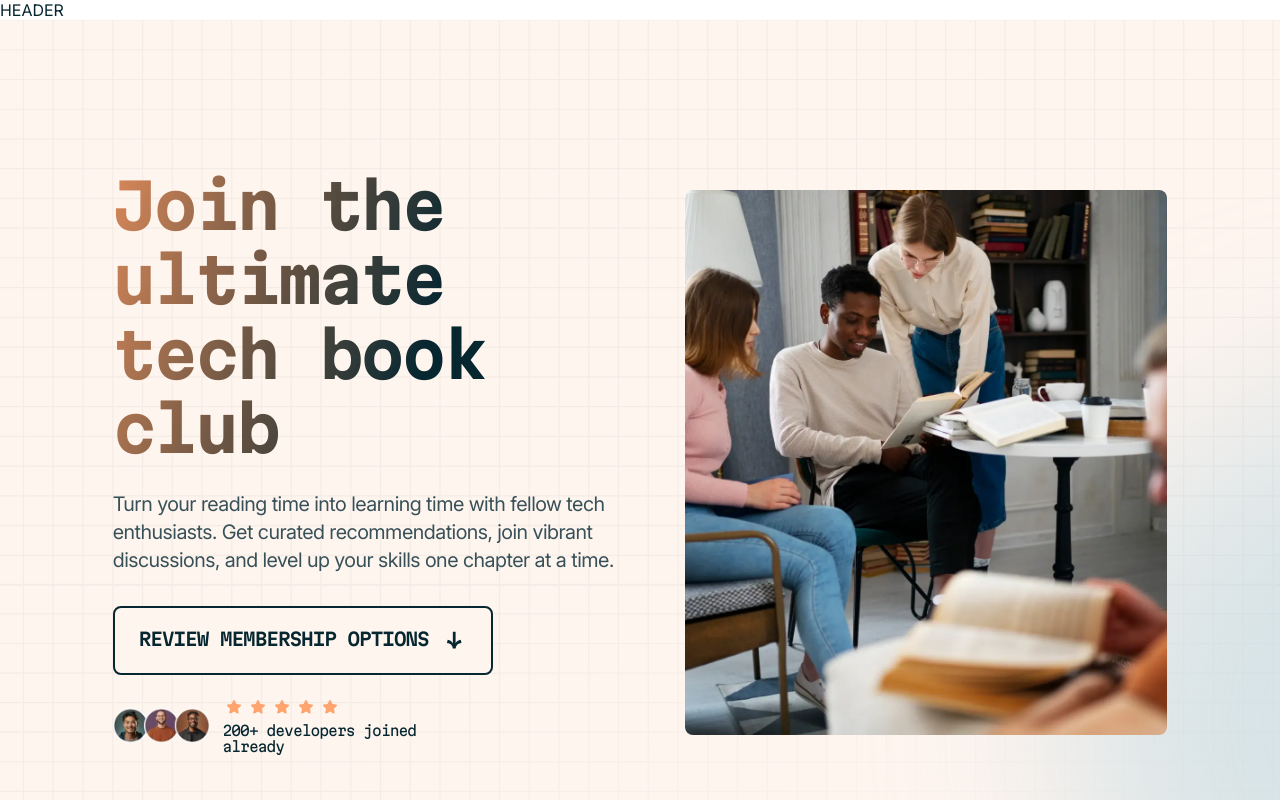
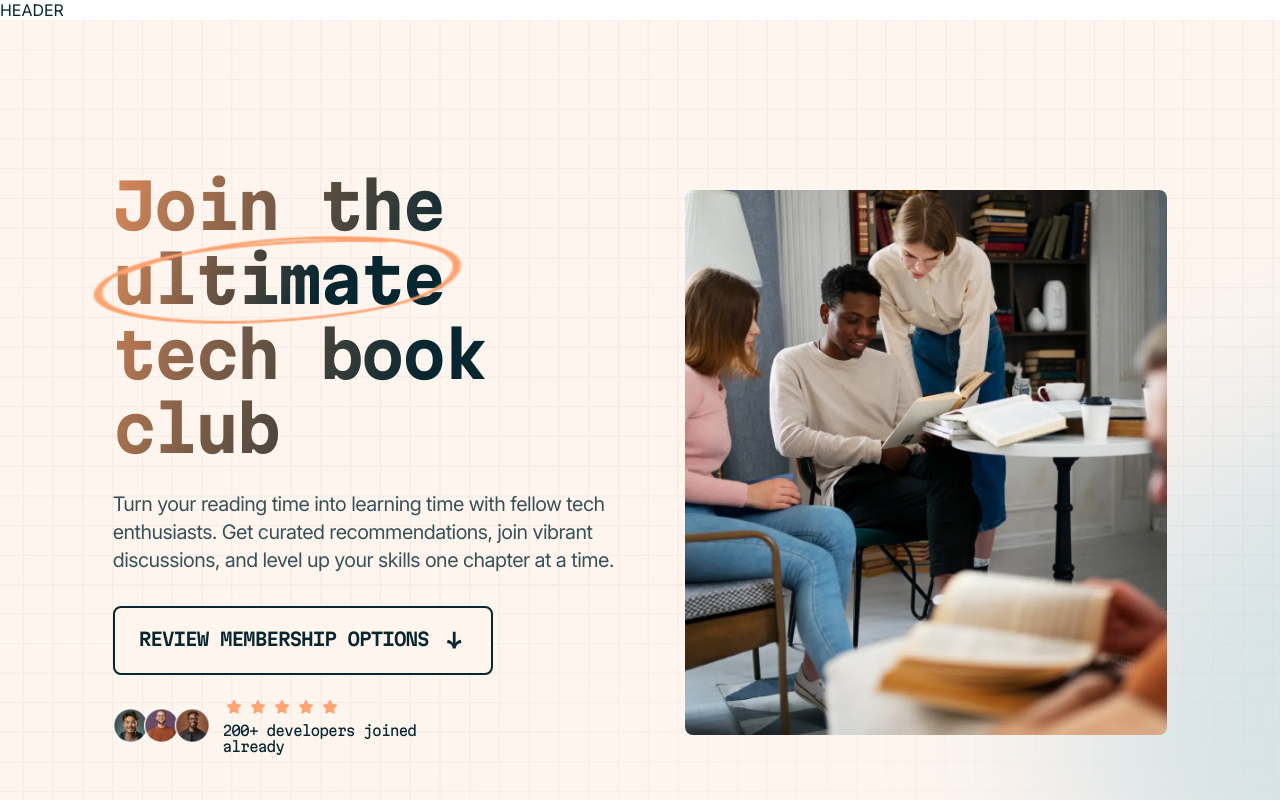
Before and after one commit to Marjolein-Kasman-de-Jong/tech-book-club-landing-page, a website: page index.html in a window 1280 px wide. Shown: the top 800 px of the page. Drawn offline with Linux system fonts and the light colour scheme.

Commit message:
Fix circle covering text in H1

```diff
--- a/assets/styles/scss/sections/_hero.scss
+++ b/assets/styles/scss/sections/_hero.scss
@@ -59,7 +59,17 @@
             .hero-content-title {
                 background: var(--gradient-1);
                 background-clip: text;
+                -webkit-background-clip: text;
                 color: transparent;
+                -webkit-text-fill-color: transparent;
+
+                strong {
+                    background: inherit;
+                    background-clip: text;
+                    -webkit-background-clip: text;
+                    color: transparent;
+                    -webkit-text-fill-color: transparent;
+                }
 
                 @media screen and (min-width: $breakpoint-s) {
                     width: 80%;
--- a/index.html
+++ b/index.html
@@ -19,7 +19,7 @@
         <section class="hero">
             <div class="section-content-wrapper">
                 <div class="hero-content">
-                    <h1 class="hero-content-title text-preset-1">Join the ultimate tech book club</h1>
+                    <h1 class="hero-content-title text-preset-1">Join the <strong>ultimate</strong> tech book club</h1>
                     <p class="hero-content-description text-preset-5-regular">
                         Turn your reading time into learning time with fellow tech enthusiasts. Get curated
                         recommendations, join vibrant discussions, and level up your skills one chapter at a time.
```
Also changed, not shown: assets/styles/css/styles.css, 1 other file.
